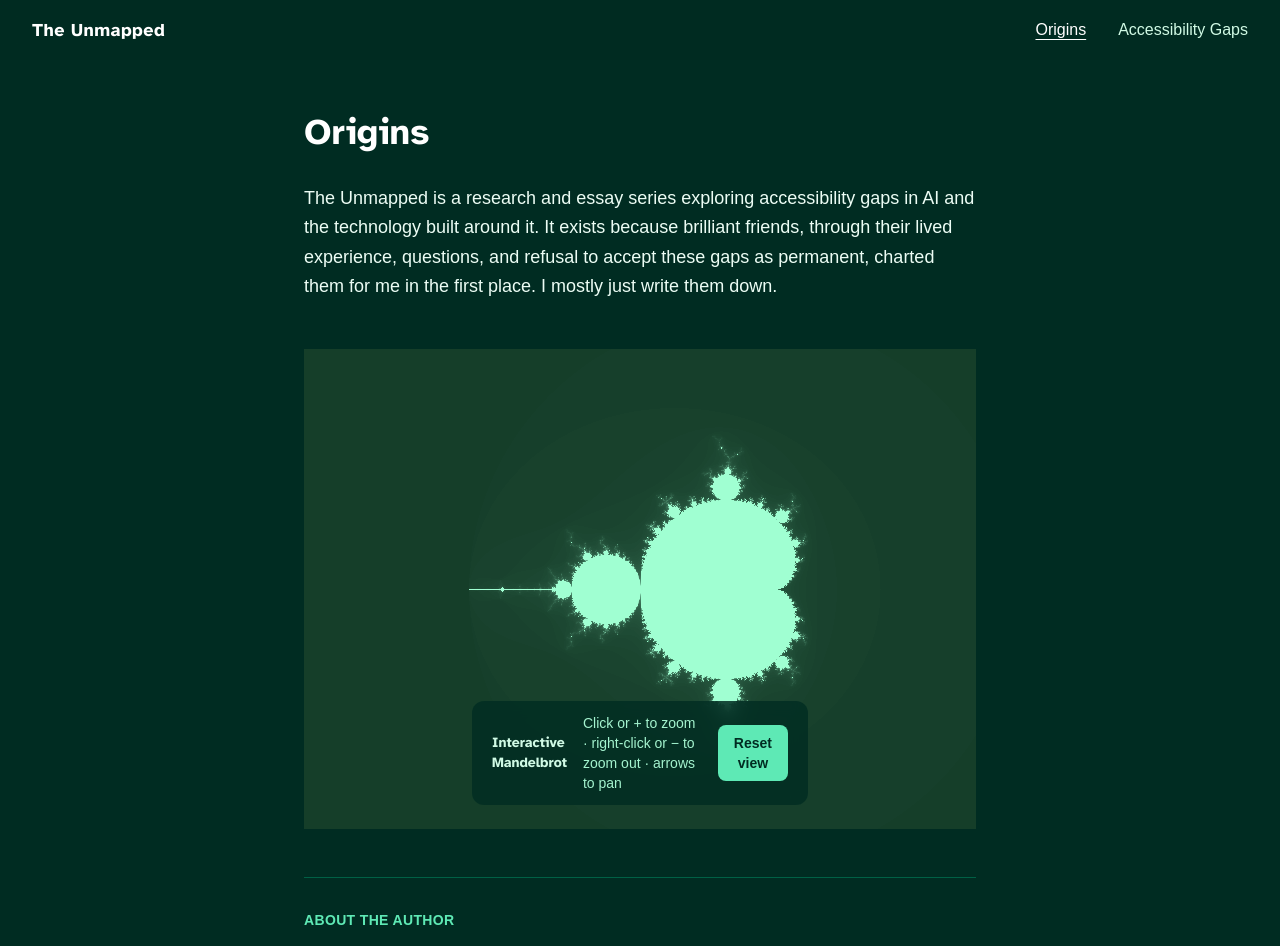
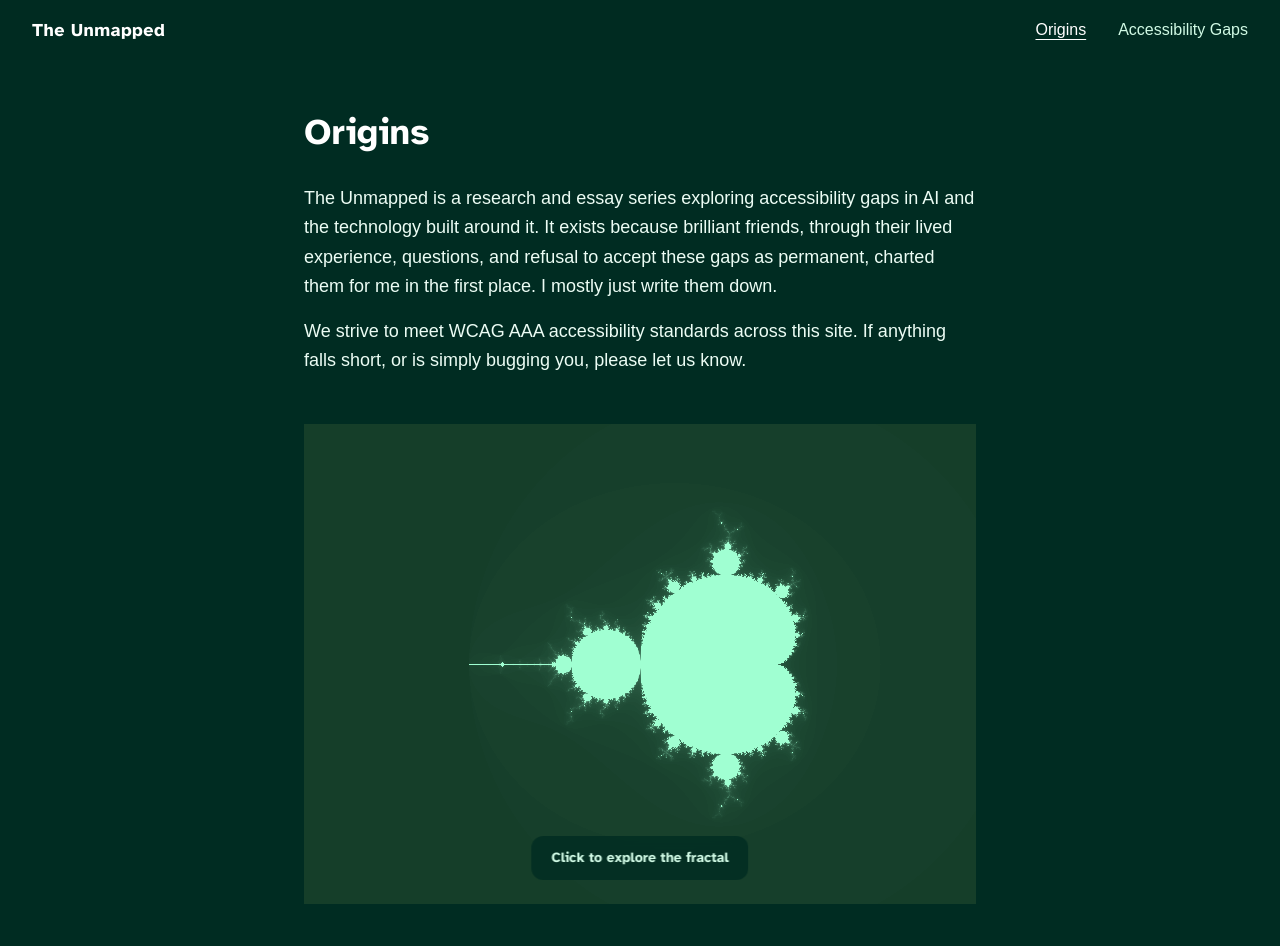
Before and after one commit to reachkristilyn/unmapped, a Next.js app: page /origins in a window 1280 px wide. Shown: the top 946 px of the page. Built offline with nearby package versions, Linux system fonts and the light colour scheme.

Commit message:
fix fractal move

```diff
--- a/app/origins/page.tsx
+++ b/app/origins/page.tsx
@@ -7,11 +7,15 @@ export default function Origins() {
     <main id="main" className="min-h-screen bg-emerald-950 text-white px-6 pt-28 pb-20">
       <article className="mx-auto max-w-2xl">
         <h1 className="text-4xl font-bold [font-family:var(--font-atkinson)]">Origins</h1>
-        <p className="mt-8 text-lg leading-relaxed text-emerald-50">
+        <p className="mt-8 space-y-4 text-lg leading-relaxed text-emerald-50">
         The Unmapped is a research and essay series exploring accessibility gaps in AI and
         the technology built around it. It exists because brilliant friends, through their
         lived experience, questions, and refusal to accept these gaps as permanent, charted
         them for me in the first place. I mostly just write them down.
+        </p>
+        <p className="mt-4 text-lg leading-relaxed text-emerald-50">
+        We strive to meet WCAG AAA accessibility standards across this site. If anything falls
+        short, or is simply bugging you, please let us know.
         </p>
 
         <div className="mt-12 h-[60vh]">
--- a/app/page.tsx
+++ b/app/page.tsx
@@ -4,7 +4,7 @@ import { gaps } from "@/data/gaps";
 export default function Home() {
   return (
 <main id="main" className="bg-black text-white">
-      <div className="relative h-[52vh] overflow-hidden">
+      <div className="relative h-[48vh] overflow-hidden">
       <div className="absolute inset-0" aria-hidden="true">
           <MandelbrotTile cx={-0.75} cy={0} scale={1.75} hue={160} />
         </div>
@@ -19,7 +19,7 @@ export default function Home() {
   </p>*/}
       </div>
       </div>
-      <section aria-label="The gaps" className="relative z-10 bg-emerald-950 py-10">
+      <section aria-label="The gaps" className="relative z-10 bg-emerald-950 pt-2 pb-10">
         <ul className="flex gap-0 overflow-x-auto snap-x snap-mandatory list-none scrollbar-thin">
           {gaps.map(t => (
             <li key={t.title} className="relative snap-start shrink-0 w-[45vw] sm:w-[30vw] lg:w-[22vw] aspect-square overflow-hidden">
--- a/components/Mandelbrot.tsx
+++ b/components/Mandelbrot.tsx
@@ -1,9 +1,12 @@
 "use client";
 import { useEffect, useRef, useState } from "react";
 
+const DEFAULT_VIEW = { cx: -0.75, cy: 0, scale: 1.75 };
+
 export default function Mandelbrot() {
   const canvasRef = useRef<HTMLCanvasElement>(null);
-  const [view, setView] = useState({ cx: -0.75, cy: 0, scale: 1.75 });
+  const [view, setView] = useState(DEFAULT_VIEW);
+  const [active, setActive] = useState(false);
 
   useEffect(() => {
     const canvas = canvasRef.current;
@@ -39,7 +42,23 @@ export default function Mandelbrot() {
     ctx.putImageData(img, 0, 0);
   }, [view]);
 
+  // Wheel zoom only while active, via a non-passive listener so it
+  // never fights page scroll when the fractal is inert.
+  useEffect(() => {
+    if (!active) return;
+    const canvas = canvasRef.current;
+    if (!canvas) return;
+    const onWheel = (e: WheelEvent) => {
+      e.preventDefault();
+      const factor = e.deltaY > 0 ? 1.2 : 0.8;
+      setView(v => ({ ...v, scale: v.scale * factor }));
+    };
+    canvas.addEventListener("wheel", onWheel, { passive: false });
+    return () => canvas.removeEventListener("wheel", onWheel);
+  }, [active]);
+
   function handleClick(e: React.MouseEvent<HTMLCanvasElement>) {
+    if (!active) { setActive(true); return; }
     const rect = e.currentTarget.getBoundingClientRect();
     const w = rect.width, h = rect.height;
     const aspect = w / h;
@@ -55,15 +74,19 @@ export default function Mandelbrot() {
       };
     });
   }
+
   function handleRightClick(e: React.MouseEvent<HTMLCanvasElement>) {
+    if (!active) return; // let the normal context menu appear when inert
     e.preventDefault();
     setView(v => ({ ...v, scale: v.scale * 1.4 }));
   }
-    function handleWheel(e: React.WheelEvent<HTMLCanvasElement>) {
-    const factor = e.deltaY > 0 ? 1.2 : 0.8;
-    setView(v => ({ ...v, scale: v.scale * factor }));
+
+  function handleKey(e: React.KeyboardEvent<HTMLCanvasElement>) {
+    if (e.key === "Escape") { setActive(false); setView(DEFAULT_VIEW); return; }
+    if (!active) {
+      if (e.key === "Enter" || e.key === " ") { setActive(true); e.preventDefault(); }
+      return;
     }
-    function handleKey(e: React.KeyboardEvent<HTMLCanvasElement>) {
     const pan = view.scale * 0.2;
     if (e.key === "+" || e.key === "=") setView(v => ({ ...v, scale: v.scale * 0.7 }));
     else if (e.key === "-") setView(v => ({ ...v, scale: v.scale * 1.4 }));
@@ -81,26 +104,41 @@ export default function Mandelbrot() {
         ref={canvasRef}
         onClick={handleClick}
         onContextMenu={handleRightClick}
-        onWheel={handleWheel}
         onKeyDown={handleKey}
         tabIndex={0}
-        className="w-full h-full cursor-zoom-in"
-        aria-label="Interactive Mandelbrot fractal. Click or press plus to zoom in, right-click or minus to zoom out, arrow keys to pan."
+        className={`w-full h-full ${active ? "cursor-zoom-in" : "cursor-pointer"}`}
+        aria-label={
+          active
+            ? "Interactive Mandelbrot fractal. Click or press plus to zoom in, right-click or minus to zoom out, arrow keys to pan, Escape to exit."
+            : "Mandelbrot fractal backdrop. Click or press Enter to activate zooming."
+        }
       />
+
+      {!active ? (
+        <div className="pointer-events-none absolute bottom-6 left-1/2 -translate-x-1/2 rounded-xl bg-emerald-950/80 backdrop-blur-sm px-5 py-3">
+          <p className="text-sm font-semibold text-emerald-100 [font-family:var(--font-atkinson)]">
+            Click to explore the fractal
+          </p>
+        </div>
+      ) : (
         <div className="absolute bottom-6 left-1/2 -translate-x-1/2 flex items-center gap-4 rounded-xl bg-emerald-950/80 backdrop-blur-sm px-5 py-3">
-        <p className="text-sm font-semibold text-emerald-100 [font-family:var(--font-atkinson)]">
-          Interactive Mandelbrot
-        </p>
           <p className="pointer-events-none hidden sm:block text-sm text-emerald-200">
             Click or + to zoom · right-click or − to zoom out · arrows to pan
           </p>
           <button
-          onClick={() => setView({ cx: -0.75, cy: 0, scale: 1.75 })}
+            onClick={() => setView(DEFAULT_VIEW)}
             className="rounded-lg bg-emerald-300 px-4 py-2 text-sm font-semibold text-emerald-950 hover:bg-emerald-200 focus-visible:outline-2 focus-visible:outline-offset-2 focus-visible:outline-emerald-300"
           >
             Reset view
           </button>
+          <button
+            onClick={() => { setActive(false); setView(DEFAULT_VIEW); }}
+            className="rounded-lg border border-emerald-400 px-4 py-2 text-sm font-semibold text-emerald-100 hover:bg-emerald-800 focus-visible:outline-2 focus-visible:outline-offset-2 focus-visible:outline-emerald-300"
+          >
+            Exit
+          </button>
         </div>
+      )}
     </div>
   );
 }
```
Lines whose indentation alone changed are shown as unchanged.
